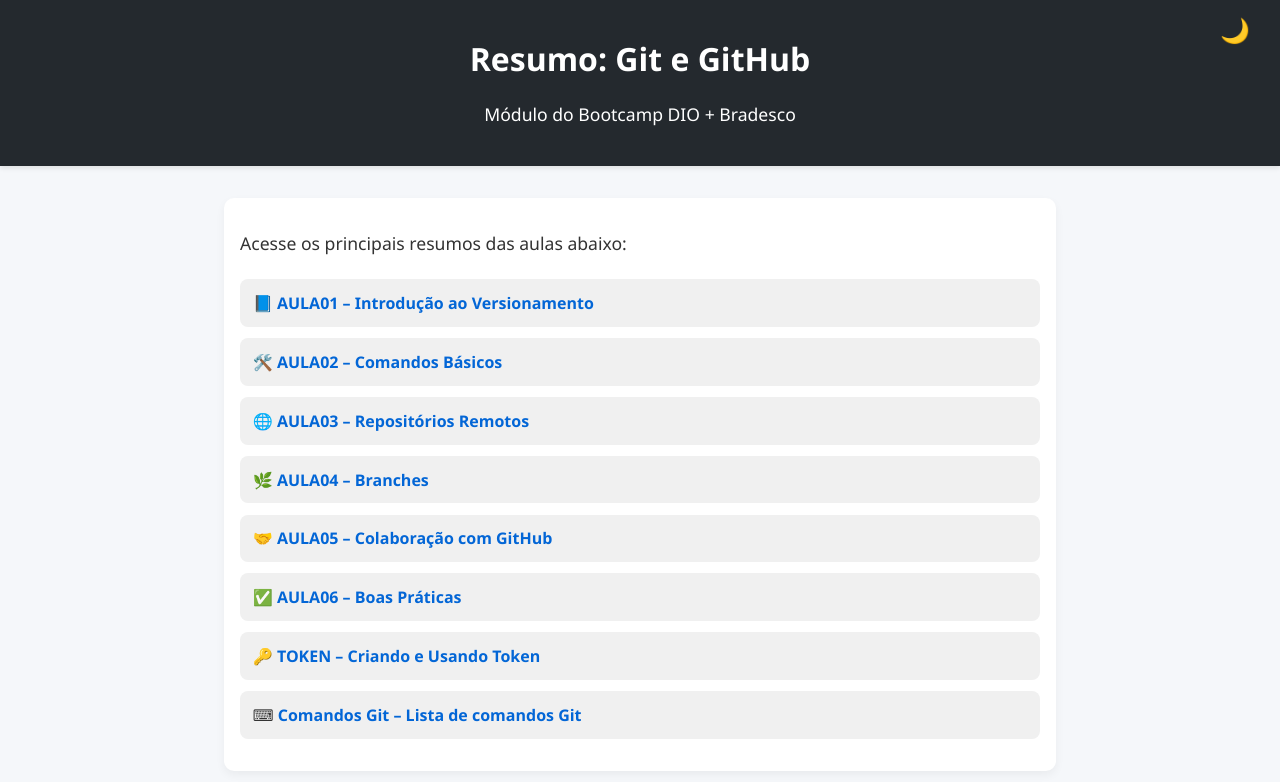
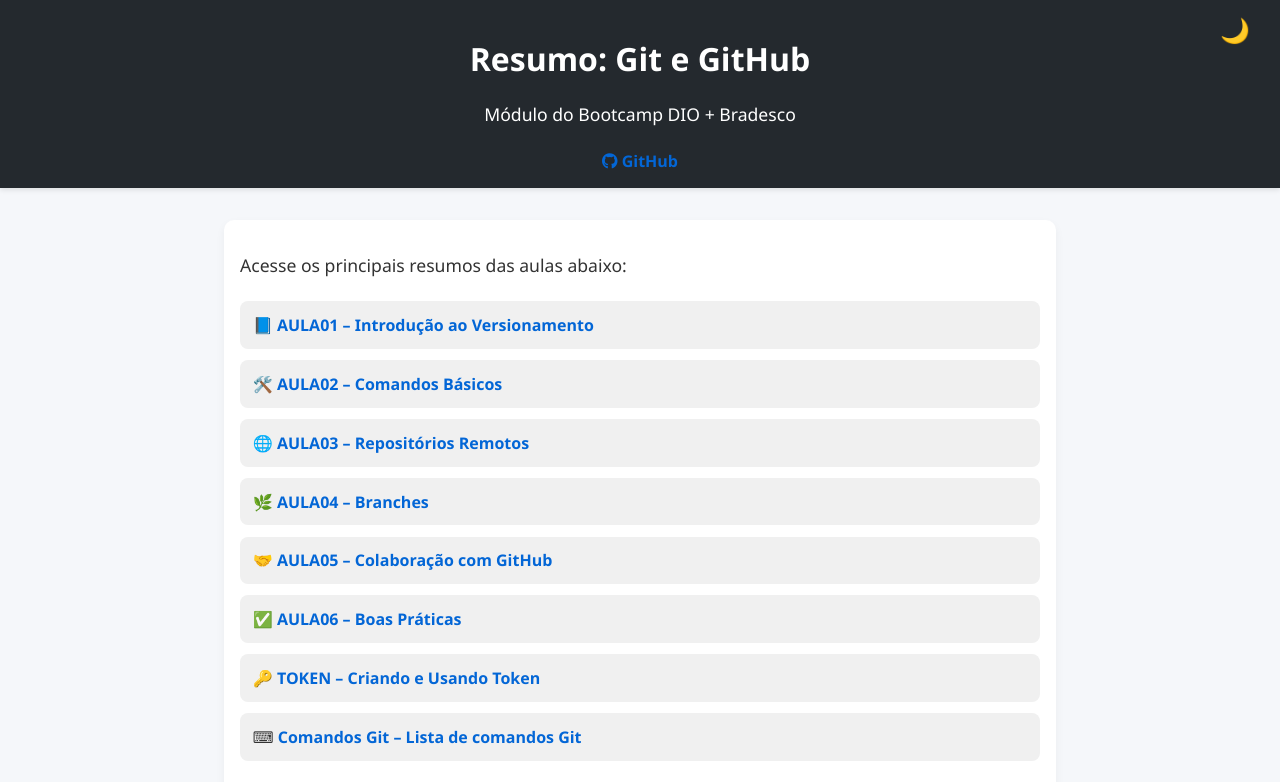
Before and after one commit to Ramon-M-S/Resumos-Git-e-Github, a plain HTML site: page index.html in a window 1280 px wide. Drawn offline with Linux system fonts and the light colour scheme.

Commit message:
Adiciona o botão 'GitHub'

```diff
--- a/index.html
+++ b/index.html
@@ -6,12 +6,22 @@
     <meta name="viewport" content="width=device-width, initial-scale=1.0">
     <meta name="description" content="Resumo das aulas do módulo Git e GitHub do Bootcamp DIO + Bradesco.">
     <link rel="stylesheet" href="style.css">
+    <link rel="stylesheet" href="https://cdnjs.cloudflare.com/ajax/libs/font-awesome/6.0.0/css/all.min.css">
 </head>
 <body>
     <header>
-        <h1>Resumo: Git e GitHub</h1>
-        <p>Módulo do Bootcamp DIO + Bradesco</p>
-        <button id="toggle-dark" aria-label="Alternar modo escuro/claro">🌙</button>
+        <div class="header-content">
+            <div>
+                <h1>Resumo: Git e GitHub</h1>
+                <p>Módulo do Bootcamp DIO + Bradesco</p>
+            </div>
+            <div class="header-buttons">
+                <a href="https://github.com" class="github-button" target="_blank" aria-label="Voltar para o GitHub">
+                    <i class="fab fa-github"></i> GitHub
+                </a>
+                <button id="toggle-dark" aria-label="Alternar modo escuro/claro">🌙</button>
+            </div>
+        </div>
     </header>
 
     <main aria-label="Conteúdo principal">
```
Also changed, not shown: style.css (line endings or trailing spaces).
